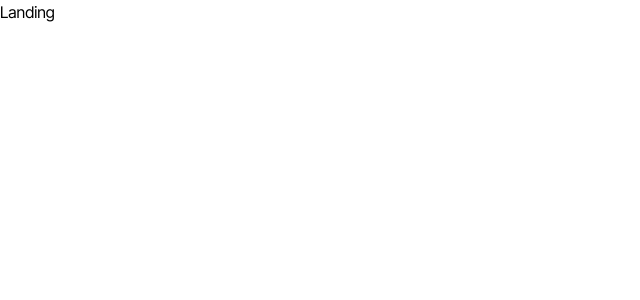
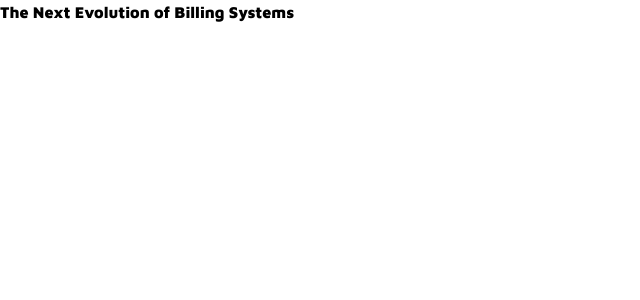
Before and after one commit to JadenFicklin/camvio-clone, a React (Vite) app: page / in a window 1280 px wide. Shown: the top 300 px of the page, without its empty margins (0-640 px from the left). Built offline with nearby package versions, Linux system fonts and the light colour scheme.

Commit message:
imported font

```diff
--- a/src/index.css
+++ b/src/index.css
@@ -1,13 +1,12 @@
-@import url('https://fonts.googleapis.com/css2?family=Poppins:ital,wght@0,100;0,200;0,300;0,400;0,500;0,600;0,700;0,800;0,900;1,100;1,200;1,300;1,400;1,500;1,600;1,700;1,800;1,900&display=swap');
-@import url('https://fonts.googleapis.com/css2?family=Inter+Tight:ital,wght@0,100..900;1,100..900&family=Poppins:ital,wght@0,100;0,200;0,300;0,400;0,500;0,600;0,700;0,800;0,900;1,100;1,200;1,300;1,400;1,500;1,600;1,700;1,800;1,900&display=swap');
+@import url('https://fonts.googleapis.com/css2?family=Inter+Tight:ital,wght@0,100..900;1,100..900&family=Maven+Pro:wght@400..900&family=Poppins:ital,wght@0,100;0,200;0,300;0,400;0,500;0,600;0,700;0,800;0,900;1,100;1,200;1,300;1,400;1,500;1,600;1,700;1,800;1,900&display=swap');
 
 @tailwind base;
 @tailwind components;
 @tailwind utilities;
 
 * {
-  font-family: 'Inter Tight', sans-serif;
-  font-weight: 400;
+  font-family: 'Maven Pro', sans-serif;
+  font-optical-sizing: auto;
+  font-weight: 900;
   font-style: normal;
-  box-sizing: border-box;
 }
--- a/src/pages/Landing.tsx
+++ b/src/pages/Landing.tsx
@@ -1,7 +1,7 @@
 export const Landing = () => {
   return (
     <>
-      <div>Landing</div>
+      <div>The Next Evolution of Billing Systems</div>
     </>
   )
 }
```
